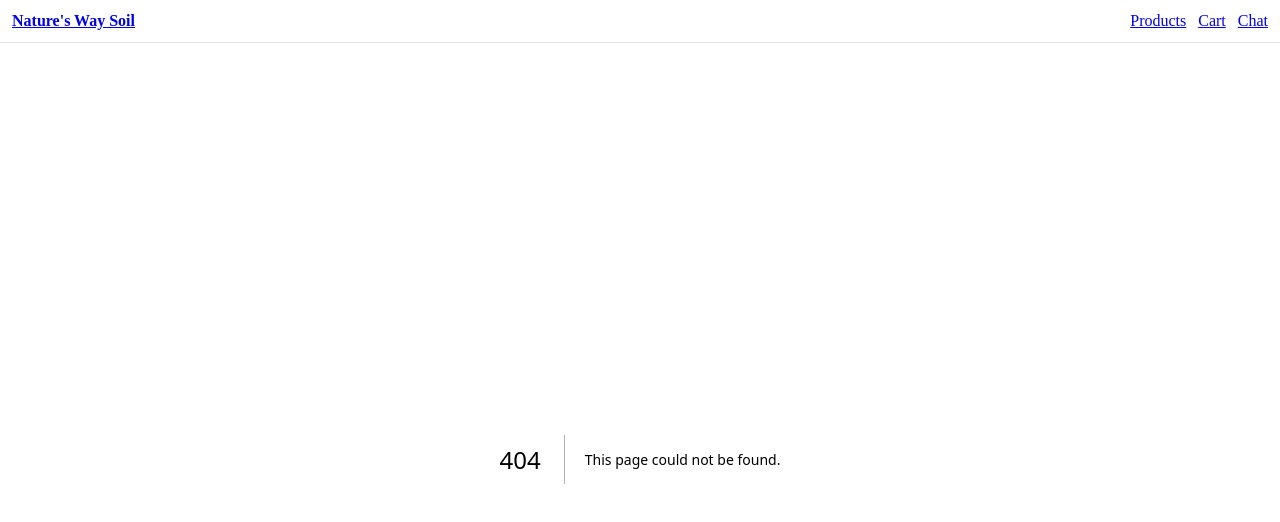
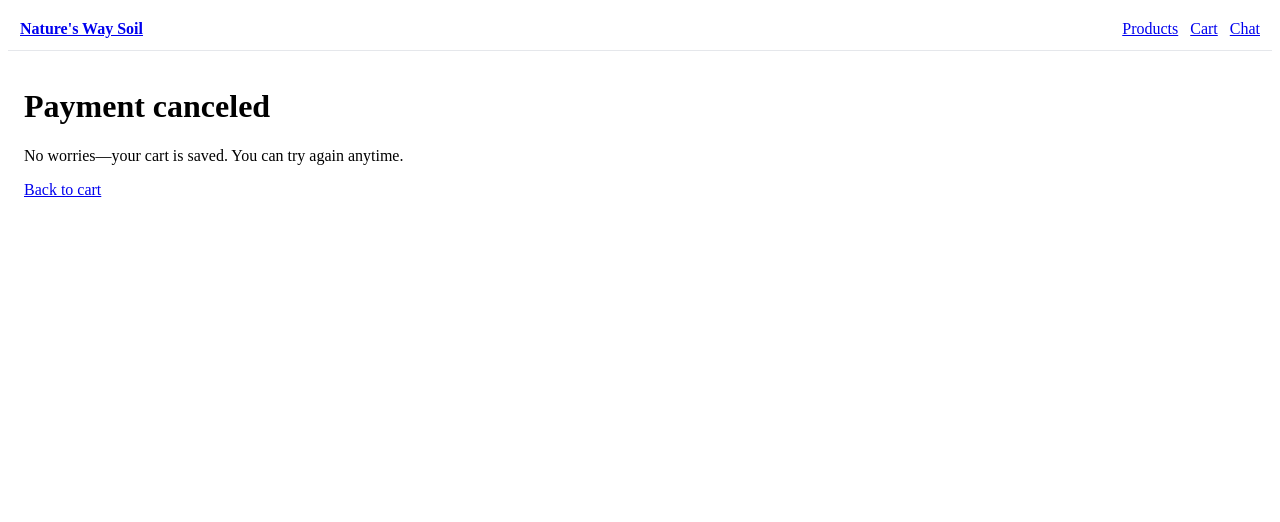
Before and after one commit to natureswaysoil/natures-way-soil-website-z, a Next.js app: page /cancel in a window 1280 px wide. Before the commit this address had no page. Shown: the top 522 px of the page. Built offline with nearby package versions, Linux system fonts and the light colour scheme.

Commit message:
Create page.tsx

```diff
--- /dev/null
+++ b/app/cancel/page.tsx
@@ -0,0 +1,9 @@
+export default function CancelPage() {
+  return (
+    <div className="space-y-3">
+      <h1 className="text-2xl font-semibold">Payment canceled</h1>
+      <p>No worries—your cart is saved. You can try again anytime.</p>
+      <a href="/cart" className="underline">Back to cart</a>
+    </div>
+  );
+}
```
